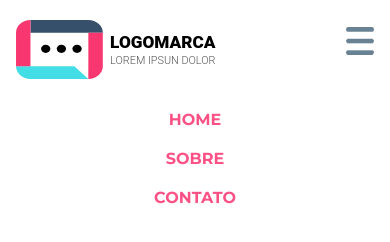
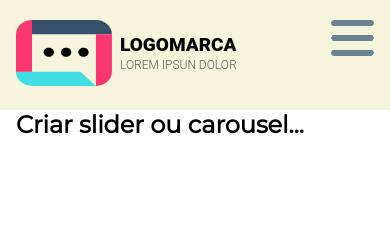
Before and after one commit to jose-ewerton/Autoria_WEB, a plain HTML site: page projeto_01/index.html in a window 390 px wide. Drawn offline with Linux system fonts and the light colour scheme.

Commit message:
Update header float CSS

```diff
--- a/projeto_01/css/estilo.css
+++ b/projeto_01/css/estilo.css
@@ -1,26 +1,54 @@
-*{
-	margin: 0;
-	padding: 0;
-	box-sizing: border-box;
-	font-family:'Montserrat', sans-serif;
-}
-
+@import url(./config.css);
 .clear{
 	clear: both;
 }
 
-.container{
-	max-width: 1400px;
-	width: 100%;
-	margin: 0 auto;
+
+
+.topnav{
+	overflow: hidden;
+	background-color: beige;
+	padding: 20px 16px;
 }
 
-html,body{
-	height: 100%;
+.topnav a{
+	float: left;
+	display: block;
 }
 
+.topnav nav ul{
+	list-style-type: none;
+}
+
+.topnav nav ul li a{
+	float: right;
+	color: var(--primary);
+	text-align: center;
+	padding: 20px 30px;
+	text-decoration: none;
+	font-size: 18px;
+	font-weight: bold;
+	text-transform: uppercase
+}
+
+.topnav nav ul li a:hover{
+	color: var(--secundary);
+}
+
+.topnav .icon{
+	display: none;
+}
+
+
+
+
+
+
+
+
+
 /**Header do site**/
-
+/*
 header{
 	padding:20px 4%;
 }
--- a/projeto_01/css/responsivo.css
+++ b/projeto_01/css/responsivo.css
@@ -1,20 +1,33 @@
 
 
 /*Estilo no responsivo */
-
-@media screen and (max-width: 768px){
-
-	nav.menu-desktop{
+/* quando a tela for 700px */
+@media screen and (max-width: 700px){
+	.topnav nav ul li a{
 		display: none;
 	}
-
-	nav.menu-mobile{
+	.topnav a.icon{
+		float:right;
 		display: block;
 	}
 
+	.topnav.responsive{
+		position: relative;
+	}
+	.topnav.responsive .icon{
+		float: right;
+		position: absolute;
+		padding: 20px 16px;
+		top:0;
+		right: 0;
+	}
 
-@media screen and (max-width: 480px){
-	header .logo img{
-		width: 200px;
+	.topnav.responsive a{
+		float: none;
+	}
+	.topnav.responsive nav ul li a{
+		padding: 12px;
+		display: block;
+		text-align: center;
 	}
 }
--- a/projeto_01/index.html
+++ b/projeto_01/index.html
@@ -4,34 +4,38 @@
     <meta charset="UTF-8">
     <meta http-equiv="X-UA-Compatible" content="IE=edge">
     <meta name="viewport" content="width=device-width, initial-scale=1.0">
+    <!--Arquivo de fonte Monteserrat-->
     <link rel="preconnect" href="https://fonts.gstatic.com">
-    <link href="https://fonts.googleapis.com/css2?family=Montserrat:wght@400;700;900&display=swap" rel="stylesheet">
+    <link href="https://fonts.googleapis.com/css2?family=Montserrat&display=swap" rel="stylesheet">
+    <link rel="stylesheet" href="https://cdnjs.cloudflare.com/ajax/libs/font-awesome/4.7.0/css/font-awesome.min.css">
+    <!--Arquivo de estilo.css-->
     <link rel="stylesheet" type="text/css" href="css/principal.css">
-    <title>Projeto 01-</title>
+    <title>Projeto_01</title>
 </head>
 <body>
-    <header>
-        <div class="container">
-            <div class="logo">
-                <!--<h2>Logo</h2> Logo como texto-->
-                <img src="imagens/logo2.svg" alt="Erro na imagem">
-            </div><!--logo-->
-            <nav class="menu-desktop">
-                <ul>
-                    <li><a href="#">Home</a></li>
-                    <li><a href="#">Sobre</a></li>
-                    <li><a href="#">Contato</a></li>
-                </ul>
-            </nav>
-            <nav class="menu-mobile" id="menu">
-                <ul>
-                    <li><a href="#">Home</a></li>
-                    <li><a href="#">Sobre</a></li>
-                    <li><a href="#">Contato</a></li>
-                </ul>
-            </nav>
-            <div class="clear"></div>
-        </div><!--container-->
-    </header><!--header-->
+
+  <header>
+    <div class="topnav" id="myTopnav">
+
+      <a href="#home"><img class="logo" src="imagens/logo2.svg" alt="Imagem não carregada"/></a>
+
+      <nav>
+        <ul>
+          <li><a href="#home">Home</a></li>
+          <li><a href="#sobre">Sobre</a></li>
+          <li><a href="#contato">Contato</a></li>
+          <a href="javascript:void(0);" class="icon" onclick="myFunction()">
+            <img class="menu-mobile" src="../projeto_01/imagens/menu-mobile.png" alt="Imagem não carregada"/>
+          </a>
+        </ul>
+      </nav>
+    </div><!--topnav-->
+  </header>
+
+<div style="padding-left:16px">
+  <h2>Criar slider ou carousel...</h2>
+</div>
+<script src="js/menu-responsivo.js"></script>
+
 </body>
 </html>
--- /dev/null
+++ b/projeto_01/js/menu-responsivo.js
@@ -0,0 +1,8 @@
+function myFunction() {
+    var x = document.getElementById("myTopnav");
+    if (x.className === "topnav") {
+      x.className += " responsive";
+    } else {
+      x.className = "topnav";
+    }
+  }
```
